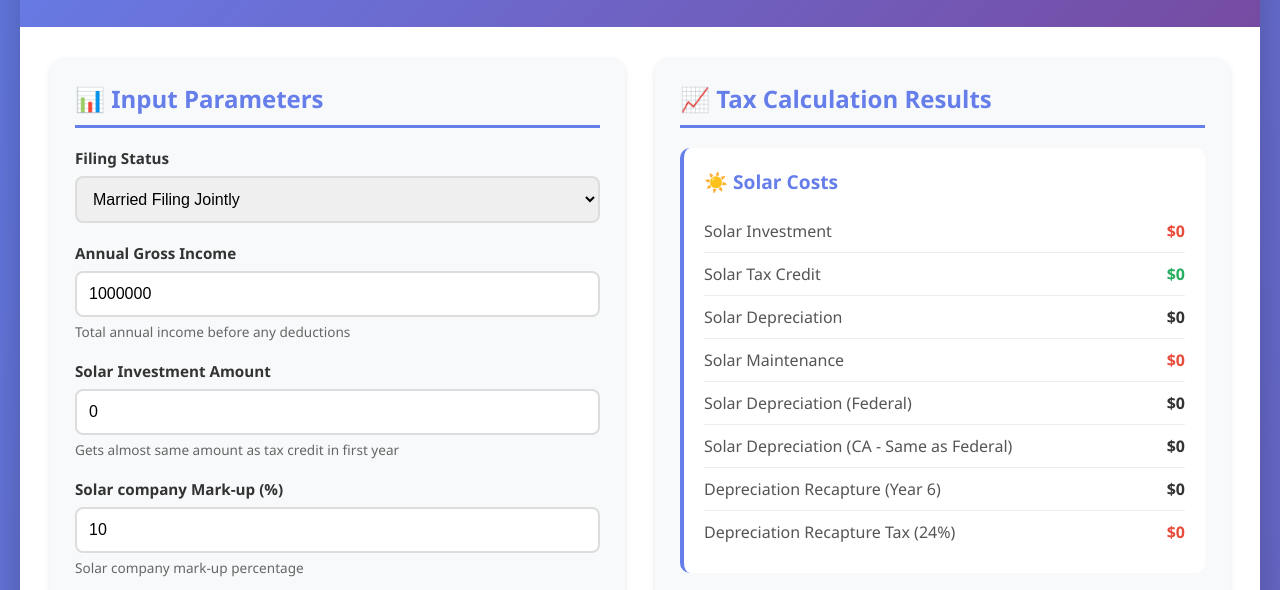
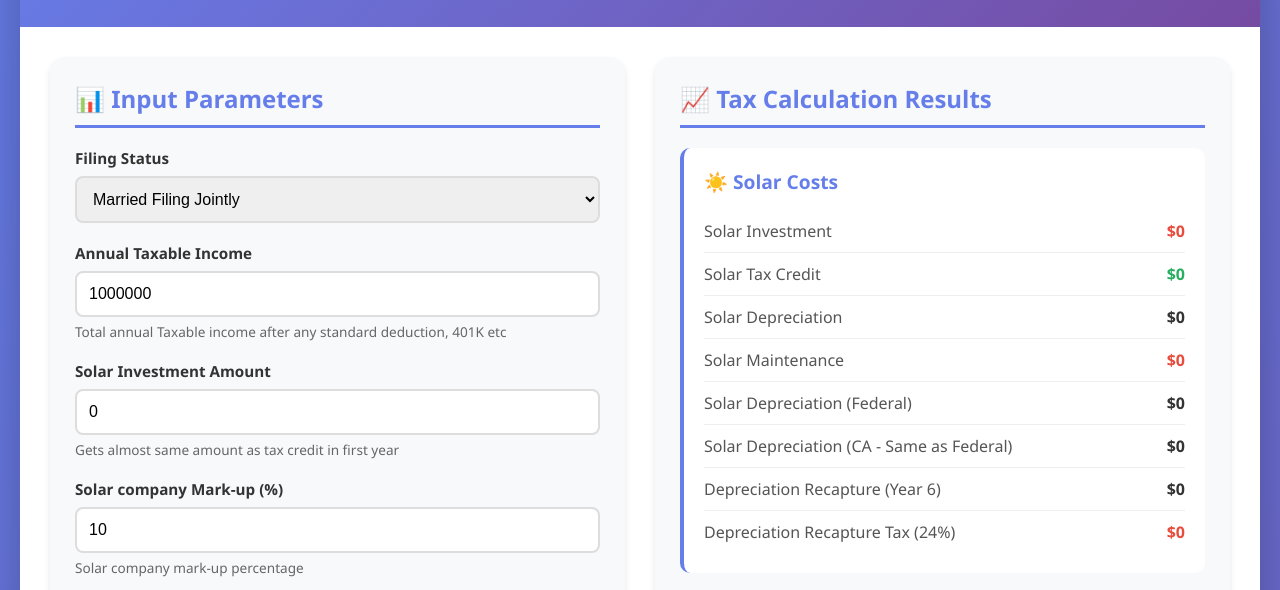
Before and after one commit to svyas73/tax-2025-calculator, a website: page index.html in a window 1280 px wide. Shown: the part 142-732 px from the top of the page. Drawn offline with Linux system fonts and the light colour scheme.

Commit message:
Update labels: Change 'Annual Gross Income' to 'Annual Taxable Income' and update info text

```diff
--- a/index.html
+++ b/index.html
@@ -271,9 +271,9 @@
                     </div>
 
                     <div class="form-group">
-                        <label>Annual Gross Income</label>
+                        <label>Annual Taxable Income</label>
                         <input type="number" id="income" value="1000000" min="0" step="1000">
-                        <div class="info-text">Total annual income before any deductions</div>
+                        <div class="info-text">Total annual Taxable income after any standard deduction, 401K etc</div>
                     </div>
 
                     <div class="form-group">
@@ -827,7 +827,7 @@
                 const totalTaxWithoutSolar = federalTaxWithoutSolar + caTaxWithoutSolar + donationPaidWithoutSolar;
 
                 const rows = [
-                    { label: 'Gross Income', key: 'income', highlight: false, isPercentage: false, textColor: 'default' },
+                    { label: 'Taxable Income', key: 'income', highlight: false, isPercentage: false, textColor: 'default' },
                     { label: 'Solar Investment', key: 'solarInvestment', highlight: false, isPercentage: false, textColor: 'red' },
                     { label: 'Solar Tax Credit', key: 'solarTaxCredit', highlight: false, isPercentage: false, textColor: 'green' },
                     { label: 'Solar Depreciation', key: 'solarDepreciation', highlight: false, isPercentage: false, textColor: 'default' },
@@ -1023,7 +1023,7 @@
                     <div class="params">
                         <h3>📋 Input Parameters</h3>
                         <div class="param-row"><strong>Filing Status:</strong> <span>${filingStatus === 'married' ? 'Married Filing Jointly' : filingStatus === 'single' ? 'Single' : 'Head of Household'}</span></div>
-                        <div class="param-row"><strong>Annual Gross Income:</strong> <span>${formatCurrency(income)}</span></div>
+                        <div class="param-row"><strong>Annual Taxable Income:</strong> <span>${formatCurrency(income)}</span></div>
                         <div class="param-row"><strong>Solar Investment Amount:</strong> <span>${formatCurrency(solarInvestment)}</span></div>
                         <div class="param-row"><strong>Depreciation Recapture:</strong> <span>Year ${depreciationRecaptureYear}</span></div>
                         <div class="param-row"><strong>Solar Maintenance Rate:</strong> <span>${maintenanceRate}%</span></div>
@@ -1062,7 +1062,7 @@
                 let csv = 'Tax Planning Calculator 2025 - Solar Investment & Donation Strategy\n\n';
                 csv += 'INPUT PARAMETERS\n';
                 csv += `Filing Status,${filingStatus === 'married' ? 'Married Filing Jointly' : filingStatus === 'single' ? 'Single' : 'Head of Household'}\n`;
-                csv += `Annual Gross Income,${income}\n`;
+                csv += `Annual Taxable Income,${income}\n`;
                 csv += `Solar Investment Amount,${solarInvestment}\n`;
                 csv += `Depreciation Recapture,Year ${depreciationRecaptureYear}\n`;
                 csv += `Solar Maintenance Rate,${maintenanceRate}%\n`;
```
